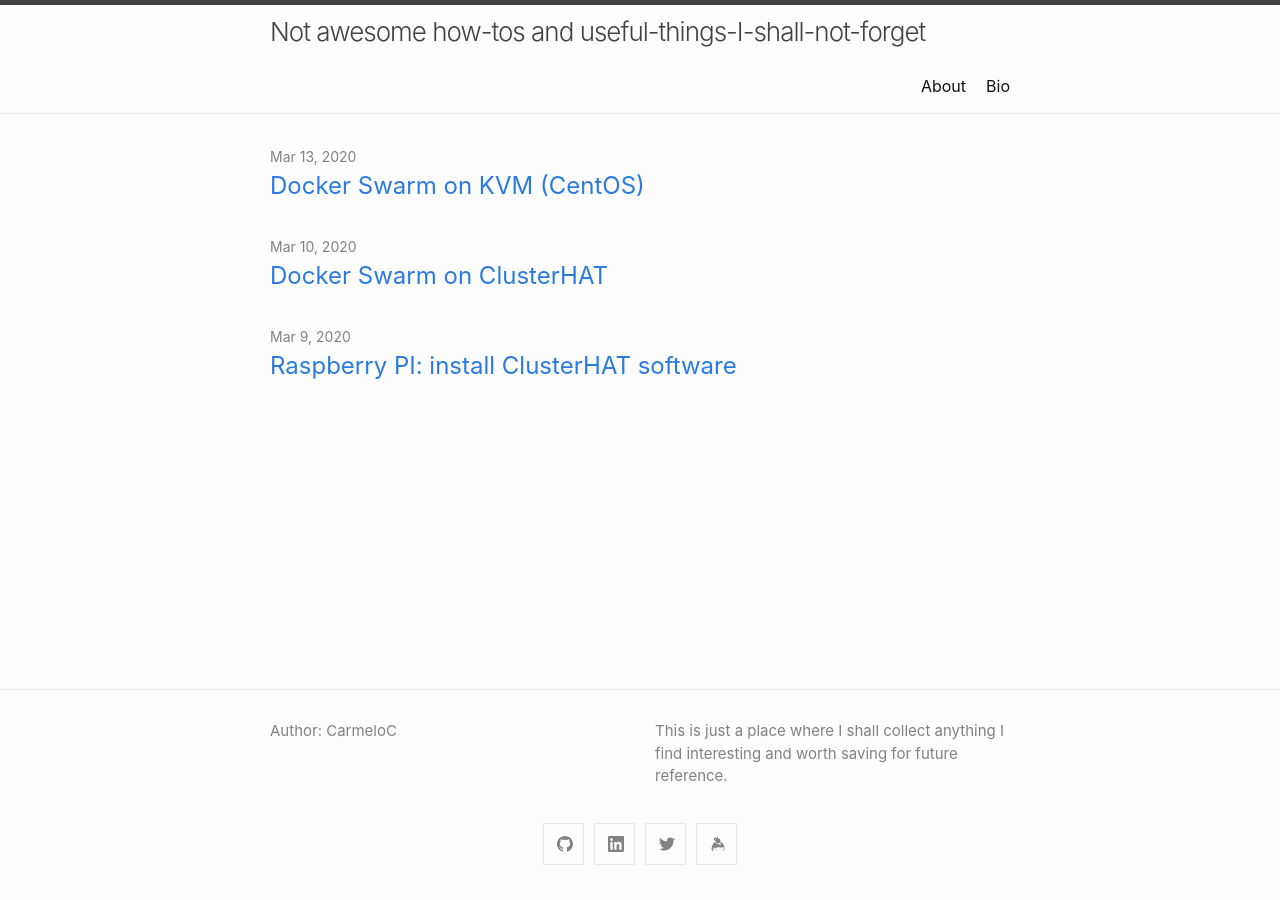
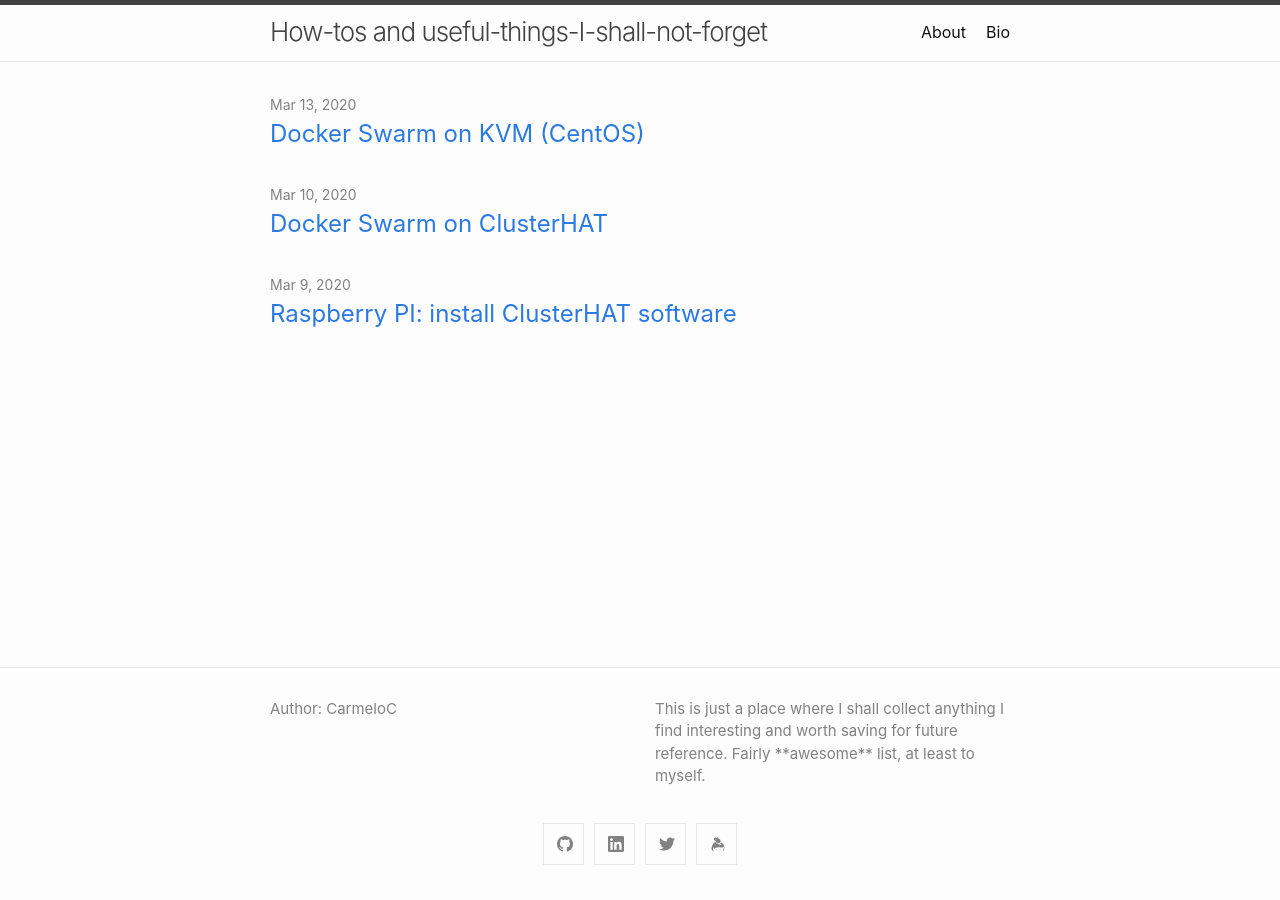
Before and after one commit to carmelo0x99/carmelo0x99.github.io, a Jekyll site: the page built from index.md, in a window 1280 px wide. Built offline with Jekyll 4.4.1, drawn with Linux system fonts in a browser that asks for light colours.

Commit message:
Edited title

```diff
--- a/_config.yml
+++ b/_config.yml
@@ -1,11 +1,12 @@
 # Based on: https://github.com/jekyll/minima
-title: Not awesome how-tos and useful-things-I-shall-not-forget
+title: How-tos and useful-things-I-shall-not-forget
 author:
   name: CarmeloC
 #  email: your-email@domain.com
 description: > # this means to ignore newlines until "show_excerpts:"
   This is just a place where I shall collect anything I find interesting
-  and worth saving for future reference.
+  and worth saving for future reference. Fairly **awesome** list, at least to
+  myself.
 
 show_excerpts: false # set to true to show excerpts on the homepage
 
```
